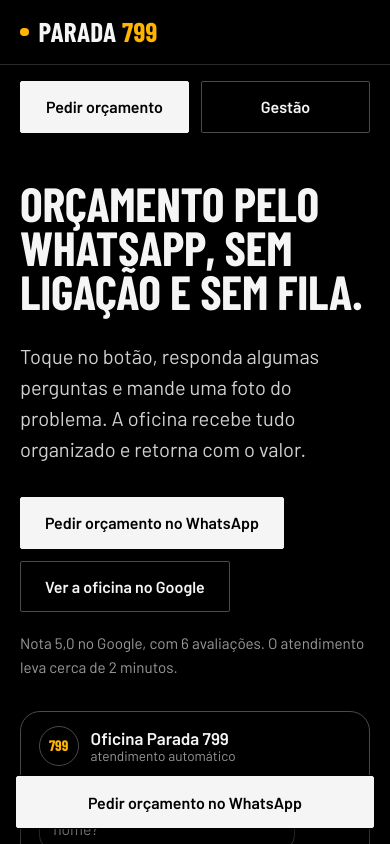
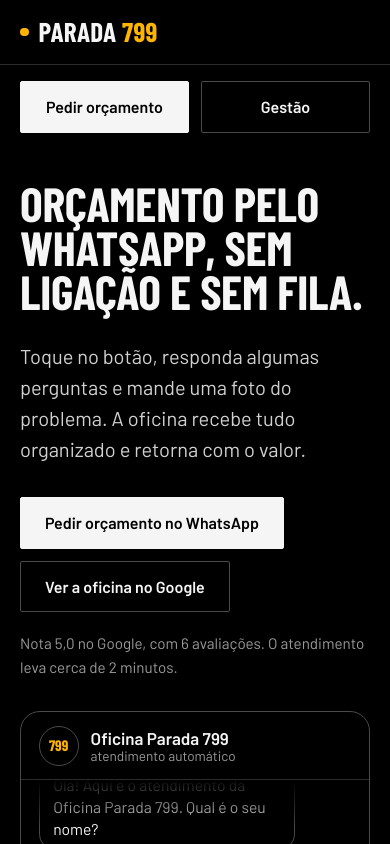
Before and after one commit to MatheusAnsel/Sistema-para-oficina, a Next.js app: page / in a window 390 px wide. Shown: the top 844 px of the page. Built offline with nearby package versions, Linux system fonts and the light colour scheme; no server answers.

Commit message:
fix: remove Pedir orcamento do rodape e o botao fixo inferior
O rodape fica so com o copyright e o botao fixo na base da tela sai (junto com o
espaco reservado para ele). Pedir orcamento continua ao lado do Gestao (navbar no
desktop, faixa abaixo da navbar no celular) e no botao principal do inicio.

```diff
--- a/src/app/globals.css
+++ b/src/app/globals.css
@@ -547,10 +547,6 @@ a {
   padding-block: 1.5rem;
 }
 
-.sticky-cta {
-  display: none;
-}
-
 .mobile-actions {
   display: none;
 }
@@ -682,9 +678,6 @@ a {
 }
 
 @media (max-width: 45rem) {
-  body {
-    padding-bottom: 5.5rem;
-  }
   .nav,
   .header-gestao,
   .header-cta {
@@ -714,15 +707,6 @@ a {
   }
   .symptom-label {
     text-align: left;
-  }
-  .sticky-cta {
-    display: flex;
-    position: fixed;
-    left: 1rem;
-    right: 1rem;
-    bottom: 1rem;
-    z-index: 20;
-    box-shadow: 0 0 0 1px #000, 0 12px 30px rgba(0, 0, 0, 0.8);
   }
   .lead-top {
     flex-direction: column;
--- a/src/app/page.tsx
+++ b/src/app/page.tsx
@@ -235,15 +235,8 @@ export default function Home() {
           <span>
             © {new Date().getFullYear()} {business.name}
           </span>
-          <a href={cta} target="_blank" rel="noopener">
-            Pedir orçamento
-          </a>
         </div>
       </footer>
-
-      <a className="sticky-cta btn btn-primary" href={cta} target="_blank" rel="noopener">
-        Pedir orçamento no WhatsApp
-      </a>
     </>
   );
 }
```
